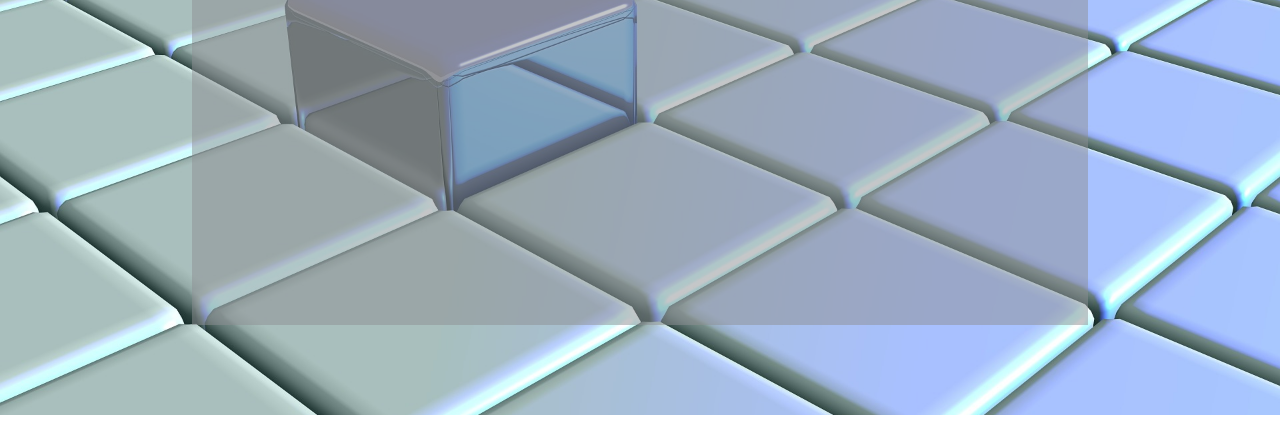
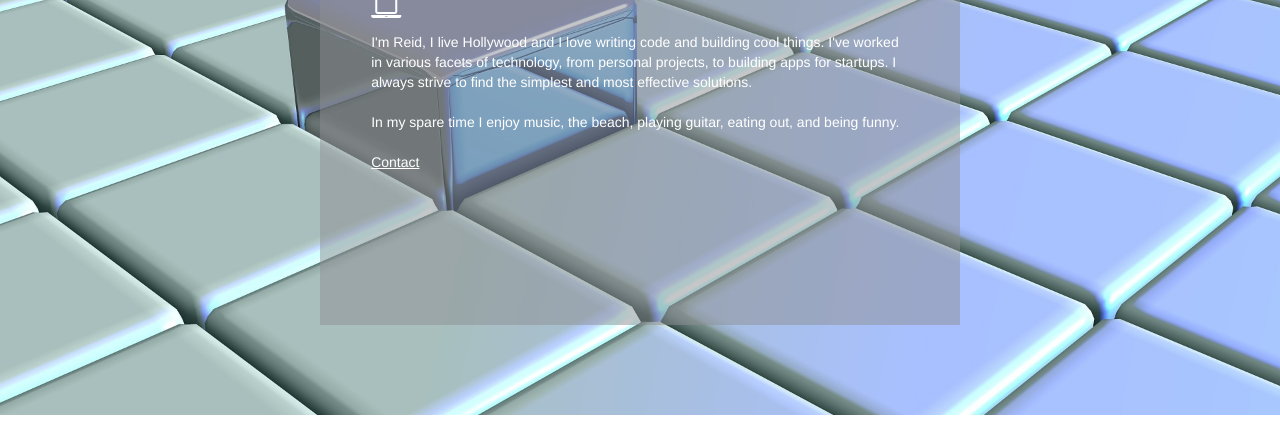
Before and after one commit to Tune310/portfolio, a website: page public/index.html at #!/about in a window 1280 px wide. Shown: the part 185-618 px from the top of the page. Drawn offline with nearby package versions, Linux system fonts and the light colour scheme; some packages are replaced by stand-ins of ours; no server answers.

Commit message:
updated layout to portfolio

```diff
--- a/public/assets/styles/app.scss
+++ b/public/assets/styles/app.scss
@@ -1,6 +1,7 @@
 @import "bourbon";
 @import "sass/_utility";
 @import "sass/_about";
+@import "sass/_projects";
 
 #responsive-header {
 	display: none;
--- a/public/assets/styles/sass/_about.scss
+++ b/public/assets/styles/sass/_about.scss
@@ -11,10 +11,22 @@
 
 .hero-content {
 	@include display(flex);
-	@include justify-content(center);
-	width: 70%;
+	@include flex-direction(column);
+	padding: 2% 4%;
+	width: 50%;
 	height: 70%;
 	margin: 0 auto;
 	background-color: rgba(141,144,148,0.5);
 	color: white;
+	a {
+		color: white;
+	}
+	@media screen and (min-width: 415px) {
+		p {
+			margin: 10px 0px;
+		}
+	}
+	@media screen and (max-width: 465px) {
+		width: 57%;
+	}
 }
--- /dev/null
+++ b/public/assets/styles/sass/_projects.scss
@@ -0,0 +1,4 @@
+#projects-wrapper {
+	padding-left: 75px;
+	padding-right: 75px;
+}
--- a/public/assets/styles/sass/_utility.scss
+++ b/public/assets/styles/sass/_utility.scss
@@ -5,3 +5,7 @@
 .wrapper ul li {
 	list-style-type: none;
 }
+
+a {
+	text-decoration: none;
+}
--- a/public/components/navbar-responsive/navbar-responsive.html
+++ b/public/components/navbar-responsive/navbar-responsive.html
@@ -3,7 +3,7 @@
     <div class="bg-inverse p-4">
       <ul class="nav navbar-nav" id="nav-toggle">
           <li><a href="#about">About</a></li>
-          <li><a href="#projecs">Projects</a></li>
+          <li><a href="#projects">Projects</a></li>
           <li><a href="#contact">Contact</a></li>
     </ul>
     </div>
--- a/public/views/about.html
+++ b/public/views/about.html
@@ -1,5 +1,9 @@
 <div class="hero-banner">
 	<div class="hero-content">
 		<h2>Reid Crawford</h2>
+		<i class="fa fa-2x fa-laptop" aria-hidden="true"></i>
+		<p>I'm Reid, I live Hollywood and I love writing code and building cool things. I've worked in various facets of technology, from personal projects, to building apps for startups. I always strive to find the simplest and most effective solutions.</p>
+		<p class="about-footer">In my spare time I enjoy music, the beach, playing guitar, eating out, and being funny.</p>
+		<p><a href="#contact"><u>Contact</u></a></p>
 	</div>
 </div>
--- a/public/views/projects.html
+++ b/public/views/projects.html
@@ -1,4 +1,5 @@
 <h1>Projects</h1>
+<div id="projects-wrapper">
 	<div ng-repeat="project in projects">
 		<div class="{{project.name}}" id="{{ project.id + '-containter'}}">
 			<ul>
@@ -6,7 +7,4 @@
 			</ul>
 		</div>
 	</div>
-
-<div class="container">
-
 </div>
```
Also changed, not shown: public/assets/app.css. Lines whose indentation alone changed are shown as unchanged.
